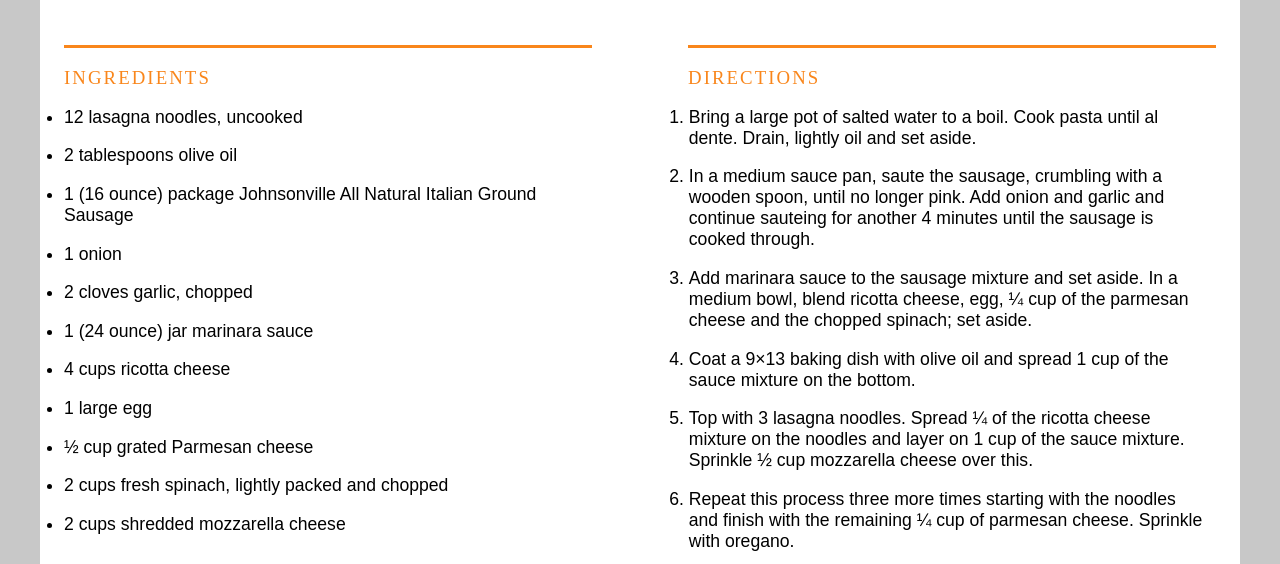
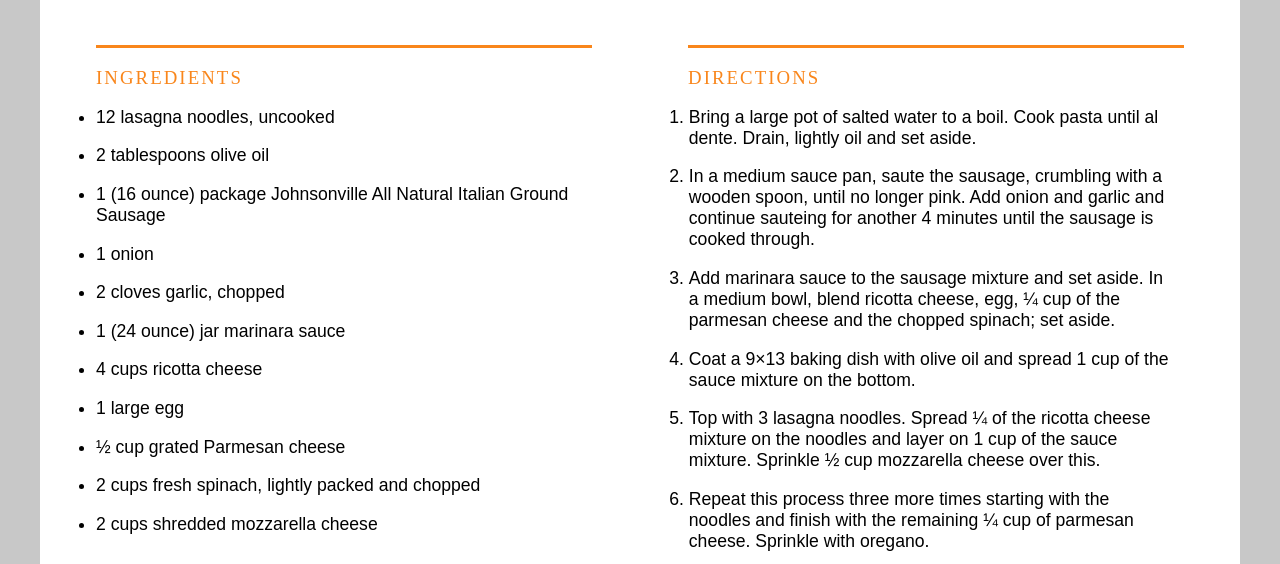
Before and after one commit to amwalch/amwalch.github.io, a plain HTML site: page grc338/index.html in a window 1280 px wide. Shown: the part 432-996 px from the top of the page. Drawn offline with Linux system fonts and the light colour scheme; files that its build step writes are made by us from their sources; a web font is replaced by a local one.

Commit message:
Update lasagnastyle.css

```diff
--- a/grc338/css-grid-layout/lasagnastyle.css
+++ b/grc338/css-grid-layout/lasagnastyle.css
@@ -72,7 +72,7 @@ figcaption{
 main {
     display: grid;
     grid-template-columns: 1fr 1fr;
-    padding-top: 3em;
+    padding: 3em 2em 2em 2em;
     grid-column-gap: 3em;
 }
 
```
